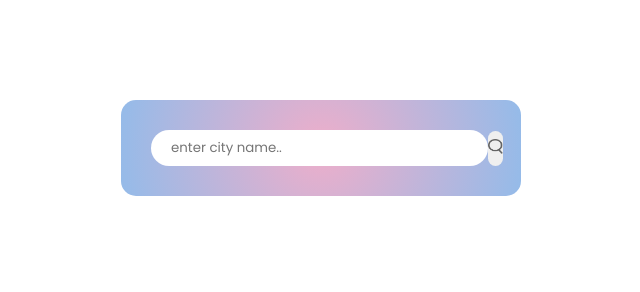
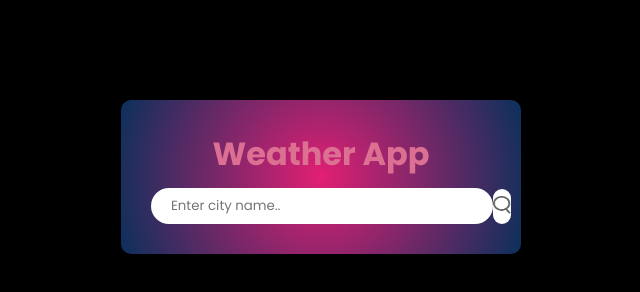
Before and after one commit to imsedhu/weather-app, a plain HTML site: page index.html in a window 1280 px wide. Shown: the whole page, without its empty margins (319-959 px from the left). Drawn offline with Linux system fonts and the light colour scheme.

Commit message:
app design changed

```diff
--- a/index.html
+++ b/index.html
@@ -8,8 +8,9 @@
 </head>
 <body>
   <div class="container">
+    <h1>Weather App</h1>
     <div class="input-group">
-      <input type="text" name="city" id="city-input" placeholder="enter city name..">
+      <input type="text" name="city" id="city-input" placeholder="Enter city name..">
       <button class="btn"><img src="./images/search.png" alt=""></button>
     </div>
     <div class="error">
--- a/style.css
+++ b/style.css
@@ -7,13 +7,22 @@
   font-family: 'Poppins', sans-serif;
 }
 
+body {
+  background-color: black;
+}
+h1 {
+  text-align: center;
+  margin-bottom: 10px;
+  color: palevioletred;
+}
+
 .container {
-  background: rgb(238,174,202);
-  background: radial-gradient(circle, rgba(238,174,202,1) 0%, rgba(148,187,233,1) 100%);
+  background: rgb(226,31,116);
+  background: radial-gradient(circle, rgba(226,31,116,1) 0%, rgba(11,48,92,1) 100%);
   width: 400px;
   margin: 100px auto 0 auto;
   padding: 30px;
-  border-radius: 15px;
+  border-radius: 10px;
 }
 
 .input-group {
@@ -23,14 +32,14 @@
 }
 .input-group input {
   padding: 8px 20px;
-  padding-right: 60px;
+  padding-right: 65px;
   outline: 0;
   border: none;
   border-radius: 20px;
 }
 .input-group button img {
-  width: 15px;
-  height: 15px;
+  width: 18px;
+  height: 18px;
   margin-top: 3px;
 }
 .input-group button {
@@ -39,8 +48,10 @@
   border: none;
   outline: none;
   border-radius: 25px;
+  cursor: pointer;
+  background-color: white;
 }
-.weather {
+.weather-display {
   display: flex;
   flex-direction: column;
   justify-content: center;
@@ -82,7 +93,7 @@
   display: none;
 }
 .error {
-  color: red;
+  color: rgb(251, 255, 0);
   font-size: 10px;
   margin: 5px 0 0 10px;
   font-weight: 500;
```
